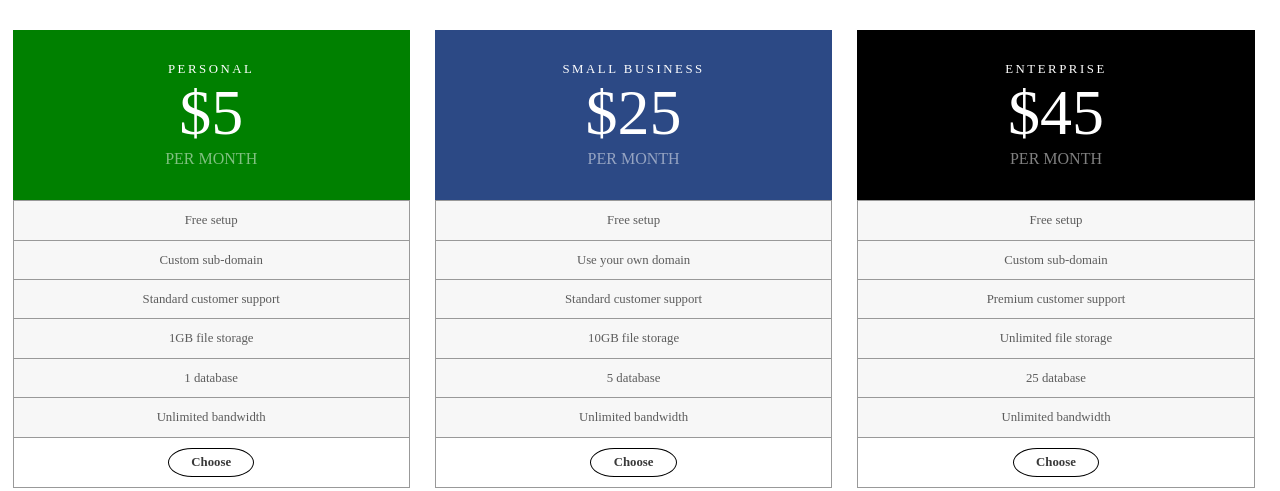
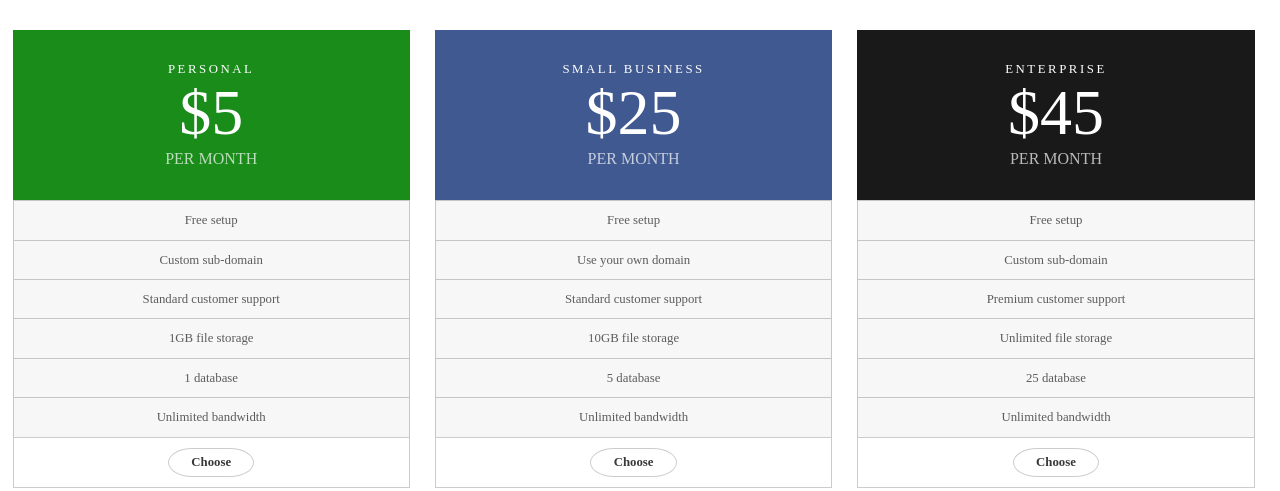
Before and after one commit to willcook4code/responsive-site, a plain HTML site: page index.html in a window 1280 px wide. Shown: the part 476-967 px from the top of the page. Drawn offline with nearby package versions, Linux system fonts and the light colour scheme.

Commit message:
Tweaking borders and font colors.

```diff
--- a/styles/main.scss
+++ b/styles/main.scss
@@ -50,8 +50,8 @@
 	.personal > div:first-child {
 		margin: 2em 3% 0 3%;
 		padding: 2em 0;
-		background-color: green;
-		color: rgba(255, 255, 255, .5);
+		background-color: rgba(0, 128, 0, .9);
+		color: rgba(255, 255, 255, .7);
 		p:first-child {
 			margin-top: 0em;
 			margin-bottom: 0;
@@ -80,12 +80,12 @@
 		}
 	}
 	.choose {
-		border: 1px solid #CCCCCC;
+		border: 1px solid rgba(0,0,0,.2);
 		margin: auto 3%;
 		color: #393939;
 		font-weight: bold;
 		p {
-			border: 1px solid #5C5C5C;
+			border: 1px solid rgba(0,0,0,.2);
 			-webkit-border-top-right-radius: 50px 30px;
 			-webkit-border-bottom-right-radius: 50px 30px;
 			-webkit-border-top-left-radius: 50px 30px;
@@ -100,8 +100,8 @@
 	.sm-bus > div:first-child {
 		margin: 2em 3% 0 3%;
 		padding: 2em 0;
-		background-color: #2C4985;
-		color: rgba(255, 255, 255, .5);
+		background-color: rgba(44, 73, 133, .9);
+		color: rgba(255, 255, 255, .7);
 		p:first-child {
 			margin-top: 0em;
 			margin-bottom: 0;
@@ -131,12 +131,12 @@
 		}
 	}
 	.choose {
-		border: 1px solid #CCCCCC;
+		border: 1px solid rgba(0,0,0,.2);
 		margin: auto 3%;
 		color: #393939;
 		font-weight: bold;
 		p {
-			border: 1px solid #CCCCCC;
+			border: 1px solid rgba(0,0,0,.2);
 			-webkit-border-top-right-radius: 50px 30px;
 			-webkit-border-bottom-right-radius: 50px 30px;
 			-webkit-border-top-left-radius: 50px 30px;
@@ -151,8 +151,8 @@
 	.enterprise > div:first-child {
 		margin: 2em 3% 0 3%;
 		padding: 2em 0;
-		background-color: black;
-		color: rgba(255, 255, 255, .5);
+		background-color: rgba(0, 0, 0, .9);
+		color: rgba(255, 255, 255, .7);
 		p:first-child {
 			margin-top: 0em;
 			margin-bottom: 0;
@@ -167,7 +167,6 @@
 		color: white;
 		}
 	}
-
 	.features {
 		background-color: #f7f7f7;
 		margin: auto 3%;
@@ -176,17 +175,17 @@
 			font-size: .8em;
 			line-height: 3em;
 			margin: auto 0em;
-			border-top: 1px solid #999999;
-			border-right: 1px solid #999999;
-			border-left: 1px solid #999999;
+			border-top: 1px solid rgba(0,0,0,.2);
+			border-right: 1px solid rgba(0,0,0,.2);
+			border-left: 1px solid rgba(0,0,0,.2);
 		}
 	}
 	.choose {
-		border: 1px solid #999999;
+		border: 1px solid rgba(0,0,0,.2);
 		margin: auto 3%;
 		font-weight: bold;
 		p {
-			border: 1px solid black;
+			border: 1px solid rgba(0,0,0,.2);
 			-webkit-border-top-right-radius: 50px 30px;
 			-webkit-border-bottom-right-radius: 50px 30px;
 			-webkit-border-top-left-radius: 50px 30px;
```
Also changed, not shown: styles/main.css, 1 other file.
